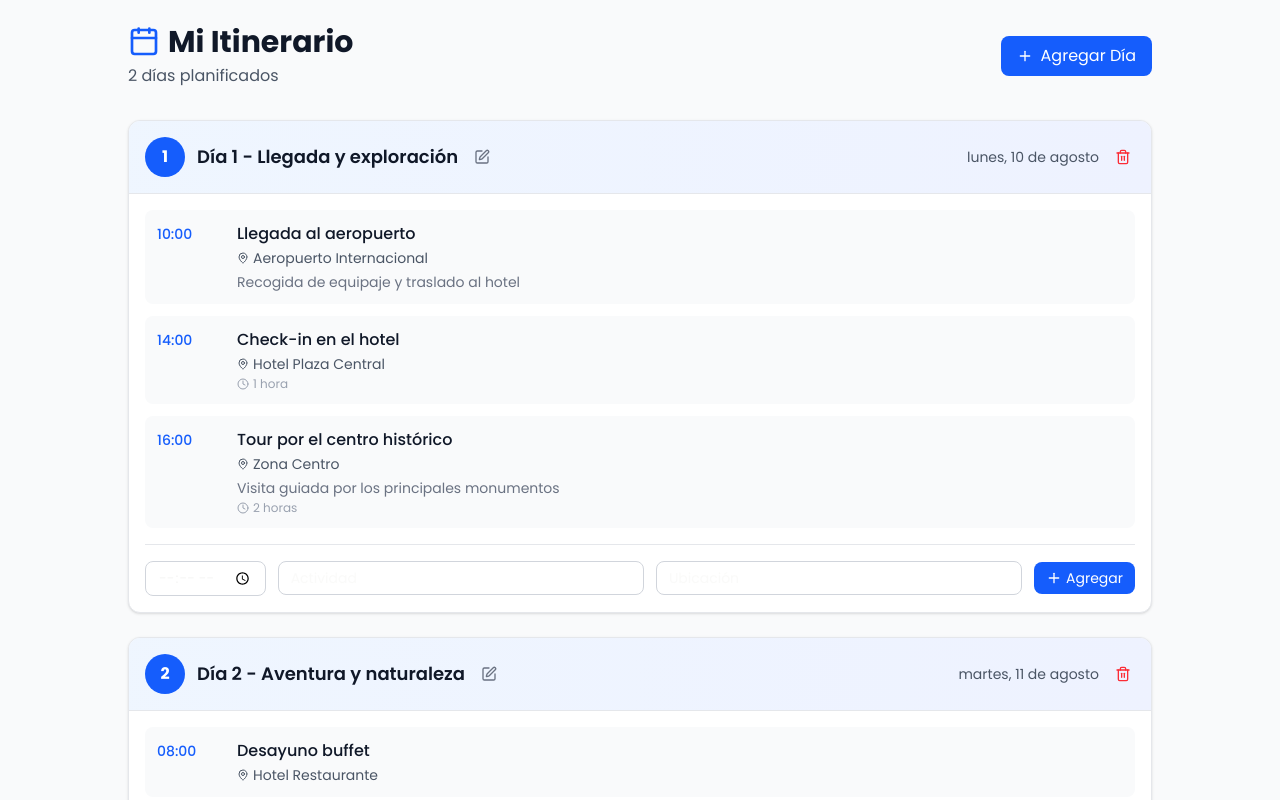
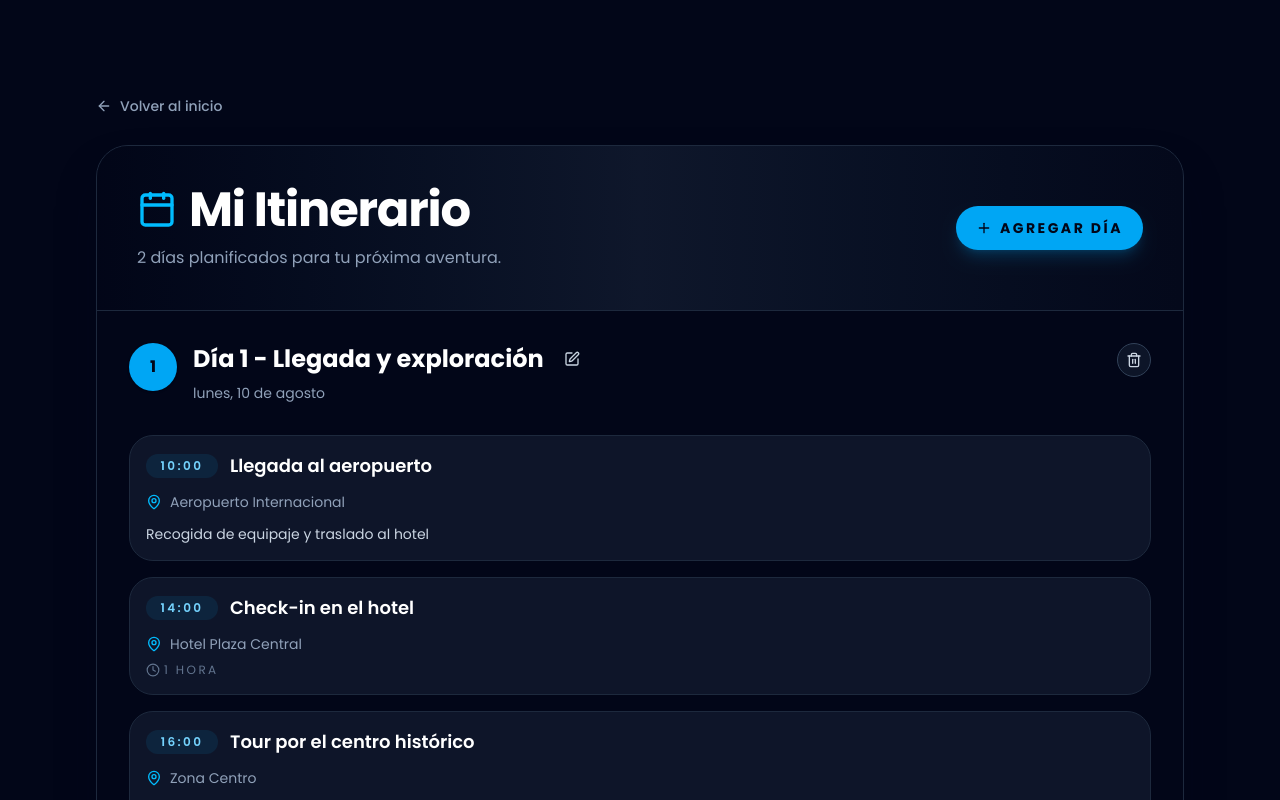
Before and after one commit to Mikee0102/tlaxgo, a Next.js app: page /itinerary in a window 1280 px wide. Shown: the top 800 px of the page. Built offline with nearby package versions, Linux system fonts and the light colour scheme.

Commit message:
INVENTARIO

```diff
--- a/app/(dashboard)/itinerary/page.tsx
+++ b/app/(dashboard)/itinerary/page.tsx
@@ -1,7 +1,8 @@
 'use client';
 
 import { useState } from 'react';
-import { Calendar, Clock, MapPin, Plus, Trash2, Edit, X } from 'lucide-react';
+import Link from 'next/link';
+import { Calendar, Clock, MapPin, Plus, Trash2, Edit, X, ArrowLeft } from 'lucide-react';
 
 interface Activity {
   id: string;
@@ -133,45 +134,58 @@ export default function ItineraryPage() {
   };
 
   return (
-    <div className="min-h-screen bg-gray-50 p-6">
-      <div className="max-w-5xl mx-auto">
-        {/* Header */}
-        <div className="flex items-center justify-between mb-8">
+    <div className="min-h-screen bg-slate-950 text-slate-100 py-24">
+      <div className="max-w-6xl mx-auto px-6 lg:px-8">
+        {/* Botón para regresar */}
+        <div className="mb-6">
+          <Link
+            href="/"
+            className="inline-flex items-center gap-2 text-slate-400 hover:text-sky-400 transition group"
+          >
+            <ArrowLeft className="w-4 h-4 group-hover:-translate-x-1 transition" />
+            <span className="text-sm font-medium">Volver al inicio</span>
+          </Link>
+        </div>
+
+        <div className="rounded-[2rem] bg-slate-900/90 border border-slate-800 shadow-2xl shadow-slate-950/40 overflow-hidden">
+          <div className="bg-gradient-to-r from-slate-950 via-slate-900 to-slate-950/80 px-6 py-8 sm:px-10 sm:py-10">
+            <div className="flex flex-col gap-6 md:flex-row md:items-center md:justify-between">
               <div>
-            <h1 className="text-3xl font-bold text-gray-900 flex items-center gap-2">
-              <Calendar className="w-8 h-8 text-blue-600" />
+                <h1 className="text-4xl md:text-5xl font-extrabold tracking-tight text-white flex items-center gap-3">
+                  <Calendar className="w-10 h-10 text-sky-400" />
                   Mi Itinerario
                 </h1>
-            <p className="text-gray-600 mt-1">
-              {days.length} días planificados
+                <p className="text-slate-400 mt-3">
+                  {days.length} días planificados para tu próxima aventura.
                 </p>
               </div>
               <button
                 onClick={addDay}
-            className="px-4 py-2 bg-blue-600 text-white rounded-lg hover:bg-blue-700 transition-colors flex items-center gap-2"
+                className="inline-flex items-center justify-center gap-2 rounded-full bg-sky-500 px-5 py-3 text-sm font-bold uppercase tracking-[0.18em] text-slate-950 shadow-lg shadow-sky-500/20 hover:bg-sky-400 transition"
               >
                 <Plus className="w-4 h-4" />
                 Agregar Día
               </button>
             </div>
+          </div>
 
           {/* Days */}
-        <div className="space-y-6">
+          <div className="space-y-6 bg-slate-950">
             {days.map((day) => (
-            <div key={day.id} className="bg-white rounded-xl shadow-sm overflow-hidden border border-gray-200">
+              <div key={day.id} className="bg-slate-950 border-t border-slate-800">
                 {/* Day Header */}
-              <div className="bg-gradient-to-r from-blue-50 to-indigo-50 p-4 border-b border-gray-200">
-                <div className="flex items-center justify-between">
-                  <div className="flex items-center gap-3 flex-1">
-                    <div className="bg-blue-600 text-white rounded-full w-10 h-10 flex items-center justify-center font-bold">
+                <div className="px-6 py-6 md:px-8 md:py-8 flex flex-col gap-6 md:flex-row md:items-start md:justify-between">
+                  <div className="flex items-start gap-4 flex-1 min-w-0">
+                    <div className="flex h-12 w-12 items-center justify-center rounded-full bg-sky-500 text-slate-950 font-bold shadow-sm">
                       {day.id}
                     </div>
+                    <div className="min-w-0">
                       {editingDay === day.id ? (
-                      <div className="flex items-center gap-2 flex-1">
+                        <div className="flex items-center gap-2 flex-wrap">
                           <input
                             type="text"
                             defaultValue={day.title}
-                          className="flex-1 px-3 py-1 border border-gray-300 rounded-lg focus:outline-none focus:ring-2 focus:ring-blue-500"
+                            className="w-full rounded-2xl border border-slate-700 bg-slate-900/90 px-4 py-3 text-slate-100 focus:outline-none focus:ring-2 focus:ring-sky-500"
                             onKeyDown={(e) => {
                               if (e.key === 'Enter') {
                                 updateDayTitle(day.id, e.currentTarget.value);
@@ -182,109 +196,110 @@ export default function ItineraryPage() {
                           />
                           <button
                             onClick={() => setEditingDay(null)}
-                          className="p-1 hover:bg-gray-200 rounded"
+                            className="rounded-full p-2 text-slate-300 hover:bg-slate-800"
                           >
-                          <X className="w-4 h-4 text-gray-500" />
+                            <X className="w-4 h-4" />
                           </button>
                         </div>
                       ) : (
-                      <>
-                        <h2 className="text-lg font-semibold text-gray-900">
+                        <div className="flex items-center gap-3 flex-wrap">
+                          <h2 className="text-2xl font-bold text-white">
                             {day.title}
                           </h2>
                           <button
                             onClick={() => setEditingDay(day.id)}
-                          className="p-1 hover:bg-gray-200 rounded"
+                            className="rounded-full p-2 text-slate-300 hover:bg-slate-800"
                           >
-                          <Edit className="w-4 h-4 text-gray-500" />
+                            <Edit className="w-4 h-4" />
                           </button>
-                      </>
+                        </div>
                       )}
-                  </div>
-                  <div className="flex items-center gap-3">
-                    <span className="text-sm text-gray-600">
+                      <p className="mt-2 text-sm text-slate-400">
                         {new Date(day.date).toLocaleDateString('es-MX', {
                           weekday: 'long',
                           day: 'numeric',
                           month: 'long'
                         })}
-                    </span>
+                      </p>
+                    </div>
+                  </div>
+                  <div className="flex items-center gap-3">
                     <button
                       onClick={() => removeDay(day.id)}
-                      className="p-1 hover:bg-red-100 rounded text-red-500"
+                      className="inline-flex items-center justify-center rounded-full border border-slate-700 bg-slate-900/90 p-2 text-slate-300 hover:border-red-400 hover:text-red-300 transition"
                     >
                       <Trash2 className="w-4 h-4" />
                     </button>
                   </div>
                 </div>
-              </div>
 
                 {/* Activities */}
-              <div className="p-4 space-y-3">
+                <div className="px-6 pb-8 md:px-8 md:pb-10 space-y-4">
                   {day.activities.map((activity) => (
                     <div
                       key={activity.id}
-                    className="flex items-start gap-4 p-3 bg-gray-50 rounded-lg hover:bg-gray-100 transition-colors group"
+                      className="group rounded-3xl border border-slate-800 bg-slate-900/95 p-4 transition hover:border-sky-500/50"
                     >
-                    <div className="text-sm font-medium text-blue-600 w-16 pt-0.5">
+                      <div className="flex items-start justify-between gap-4">
+                        <div className="flex-1 min-w-0">
+                          <div className="flex items-center gap-3 flex-wrap">
+                            <span className="inline-flex min-w-[72px] items-center justify-center rounded-2xl bg-sky-500/10 px-3 py-1 text-xs font-semibold uppercase tracking-[0.2em] text-sky-300">
                               {activity.time}
+                            </span>
+                            <h4 className="text-lg font-semibold text-white truncate">
+                              {activity.title}
+                            </h4>
                           </div>
-                    <div className="flex-1">
-                      <div className="flex items-start justify-between">
-                        <div>
-                          <h4 className="font-medium text-gray-900">{activity.title}</h4>
-                          <p className="text-sm text-gray-600 flex items-center gap-1 mt-0.5">
-                            <MapPin className="w-3 h-3" />
+                          <p className="mt-3 text-sm text-slate-400 flex items-center gap-2">
+                            <MapPin className="w-4 h-4 text-sky-400" />
                             {activity.location}
                           </p>
                           {activity.description && (
-                            <p className="text-sm text-gray-500 mt-1">{activity.description}</p>
+                            <p className="mt-3 text-sm text-slate-300">{activity.description}</p>
                           )}
                           {activity.duration && (
-                            <p className="text-xs text-gray-400 flex items-center gap-1 mt-0.5">
-                              <Clock className="w-3 h-3" />
+                            <p className="mt-2 text-xs uppercase tracking-[0.2em] text-slate-500 flex items-center gap-1">
+                              <Clock className="w-3.5 h-3.5" />
                               {activity.duration}
                             </p>
                           )}
                         </div>
                         <button
                           onClick={() => removeActivity(day.id, activity.id)}
-                          className="opacity-0 group-hover:opacity-100 p-1 hover:bg-red-100 rounded transition-all"
+                          className="rounded-full p-2 text-slate-400 opacity-0 transition group-hover:opacity-100 hover:bg-slate-800"
                         >
-                          <Trash2 className="w-4 h-4 text-red-500" />
+                          <Trash2 className="w-4 h-4" />
                         </button>
-                      </div>
                       </div>
                     </div>
                   ))}
 
-                {/* Add Activity */}
-                <div className="mt-4 pt-4 border-t border-gray-200">
-                  <div className="flex items-center gap-3 flex-wrap">
+                  <div className="rounded-3xl border border-slate-800 bg-slate-900/90 p-5">
+                    <div className="grid gap-3 md:grid-cols-[130px_1fr_1fr_auto]">
                       <input
                         type="time"
-                      className="px-3 py-1.5 border border-gray-300 rounded-lg focus:outline-none focus:ring-2 focus:ring-blue-500 text-sm"
+                        className="rounded-2xl border border-slate-700 bg-slate-950 px-4 py-3 text-slate-100 focus:outline-none focus:ring-2 focus:ring-sky-500"
                         value={newActivity.time || ''}
                         onChange={(e) => setNewActivity({ ...newActivity, time: e.target.value })}
                         placeholder="Hora"
                       />
                       <input
                         type="text"
-                      className="flex-1 min-w-[150px] px-3 py-1.5 border border-gray-300 rounded-lg focus:outline-none focus:ring-2 focus:ring-blue-500 text-sm"
+                        className="rounded-2xl border border-slate-700 bg-slate-950 px-4 py-3 text-slate-100 focus:outline-none focus:ring-2 focus:ring-sky-500"
                         value={newActivity.title || ''}
                         onChange={(e) => setNewActivity({ ...newActivity, title: e.target.value })}
                         placeholder="Actividad"
                       />
                       <input
                         type="text"
-                      className="flex-1 min-w-[120px] px-3 py-1.5 border border-gray-300 rounded-lg focus:outline-none focus:ring-2 focus:ring-blue-500 text-sm"
+                        className="rounded-2xl border border-slate-700 bg-slate-950 px-4 py-3 text-slate-100 focus:outline-none focus:ring-2 focus:ring-sky-500"
                         value={newActivity.location || ''}
                         onChange={(e) => setNewActivity({ ...newActivity, location: e.target.value })}
                         placeholder="Ubicación"
                       />
                       <button
                         onClick={() => addActivity(day.id)}
-                      className="px-3 py-1.5 bg-blue-600 text-white rounded-lg hover:bg-blue-700 transition-colors text-sm flex items-center gap-1"
+                        className="inline-flex items-center justify-center gap-2 rounded-full bg-sky-500 px-4 py-3 text-sm font-bold uppercase tracking-[0.18em] text-slate-950 transition hover:bg-sky-400"
                       >
                         <Plus className="w-4 h-4" />
                         Agregar
@@ -297,13 +312,14 @@ export default function ItineraryPage() {
           </div>
 
           {days.length === 0 && (
-          <div className="text-center py-12">
-            <Calendar className="w-16 h-16 text-gray-300 mx-auto mb-4" />
-            <h3 className="text-xl font-semibold text-gray-700">No hay días planificados</h3>
-            <p className="text-gray-500">Comienza a crear tu itinerario de viaje</p>
+            <div className="text-center py-16">
+              <Calendar className="mx-auto h-16 w-16 text-slate-500" />
+              <h3 className="mt-6 text-2xl font-semibold text-slate-100">No hay días planificados</h3>
+              <p className="mt-2 text-slate-400">Comienza a crear tu itinerario de viaje</p>
             </div>
           )}
         </div>
       </div>
+    </div>
   );
 }
--- a/components/layout/Navbar.tsx
+++ b/components/layout/Navbar.tsx
@@ -32,9 +32,11 @@ export default function Navbar() {
         {/* Enlaces de Escritorio */}
         <nav className="hidden md:flex items-center gap-8 text-sm font-medium text-slate-300">
           <a href="#hero" onClick={(e) => handleScrollTo(e, 'hero')} className="hover:text-sky-400 transition cursor-pointer">Inicio</a>
-          <a href="#destinos" onClick={(e) => handleScrollTo(e, 'destinos')} className="hover:text-sky-400 transition cursor-pointer">Destinos</a>
           <a href="#municipios" onClick={(e) => handleScrollTo(e, 'municipios')} className="text-sky-400 font-semibold hover:text-sky-300 transition cursor-pointer">Municipios</a>
           <a href="#rutas" onClick={(e) => handleScrollTo(e, 'rutas')} className="hover:text-sky-400 transition cursor-pointer">Rutas</a>
+
+          {/* NUEVAS RUTAS - Solo enlaces, sin estilos nuevos */}
+          <Link href="/itinerary" className="hover:text-sky-400 transition">Itinerario</Link>
         </nav>
 
         {/* Botón de Acción */}
@@ -65,6 +67,11 @@ export default function Navbar() {
           <a href="#destinos" onClick={(e) => handleScrollTo(e, 'destinos')} className="block text-slate-300 hover:text-sky-400 text-sm font-medium cursor-pointer">Destinos</a>
           <a href="#municipios" onClick={(e) => handleScrollTo(e, 'municipios')} className="block text-sky-400 font-semibold text-sm cursor-pointer">Municipios</a>
           <a href="#rutas" onClick={(e) => handleScrollTo(e, 'rutas')} className="block text-slate-300 hover:text-sky-400 text-sm font-medium cursor-pointer">Rutas</a>
+
+          {/* NUEVAS RUTAS MÓVIL */}
+          <Link href="/favorites" className="block text-slate-300 hover:text-sky-400 text-sm font-medium">Favoritos</Link>
+          <Link href="/itinerary" className="block text-slate-300 hover:text-sky-400 text-sm font-medium">Itinerario</Link>
+          <Link href="/profile" className="block text-slate-300 hover:text-sky-400 text-sm font-medium">Perfil</Link>
         </div>
       )}
     </header>
```
Lines whose indentation alone changed are shown as unchanged.
